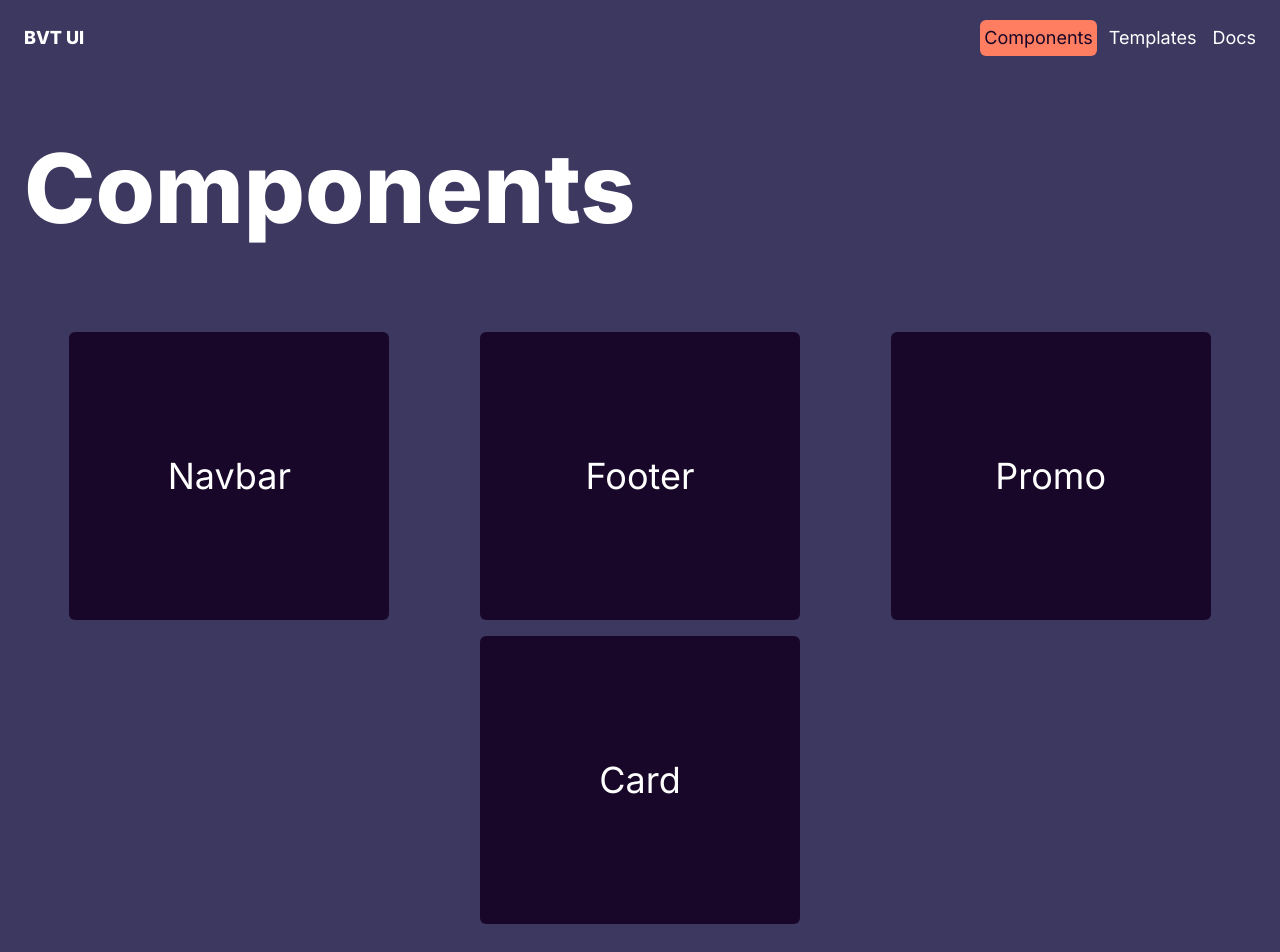
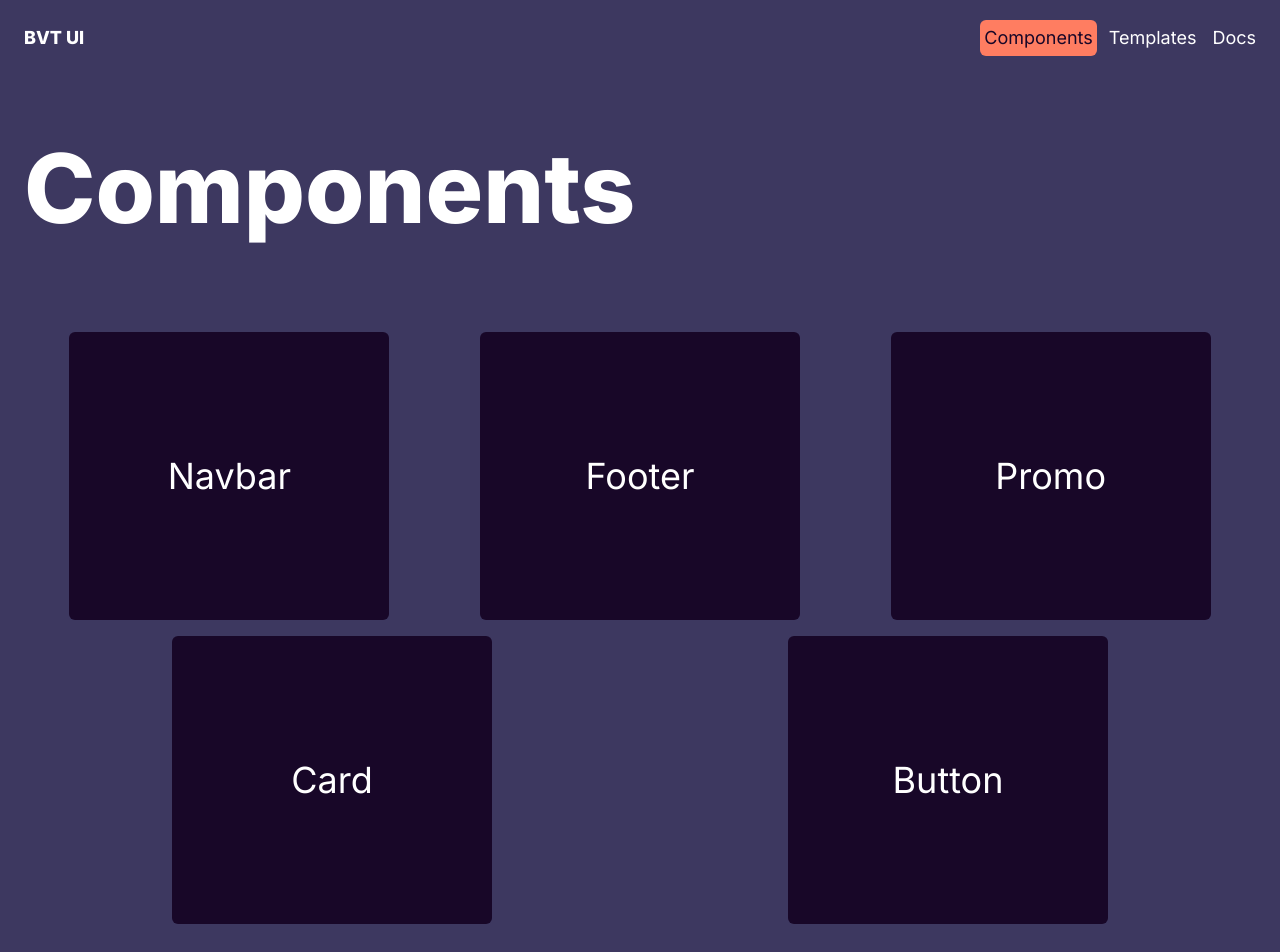
Before and after one commit to Bay-Valley-Tech-Code-Academy/UI-Components-Kit, a Next.js app: page /component in a window 1280 px wide. Shown: the top 952 px of the page. Built offline with nearby package versions, Linux system fonts and the light colour scheme.

Commit message:
Add button component section

```diff
--- a/src/app/component/page.js
+++ b/src/app/component/page.js
@@ -13,6 +13,7 @@ export default function Component() {
     { title: "Footer", content: "" },
     { title: "Promo", content: "" },
     { title: "Card", content: "" },
+    { title: "Button", content: ""},
   ];
 
   const handleCardClick = (content) => {
--- /dev/null
+++ b/src/app/components/Button/buttonList.js
@@ -0,0 +1,8 @@
+"use client";
+
+
+export default function ButtonList() {
+  <div>
+
+  </div>
+}
--- /dev/null
+++ b/src/app/components/Button/buttonOne.js
@@ -0,0 +1,14 @@
+"use client";
+
+import { Component } from "react";
+
+export default class ButtonOne extends Component {
+  render() {
+
+    return (
+        <div>
+
+        </div>
+    );
+  }
+}
```
Also changed, not shown: src/app/components/Button/button.js (added).
